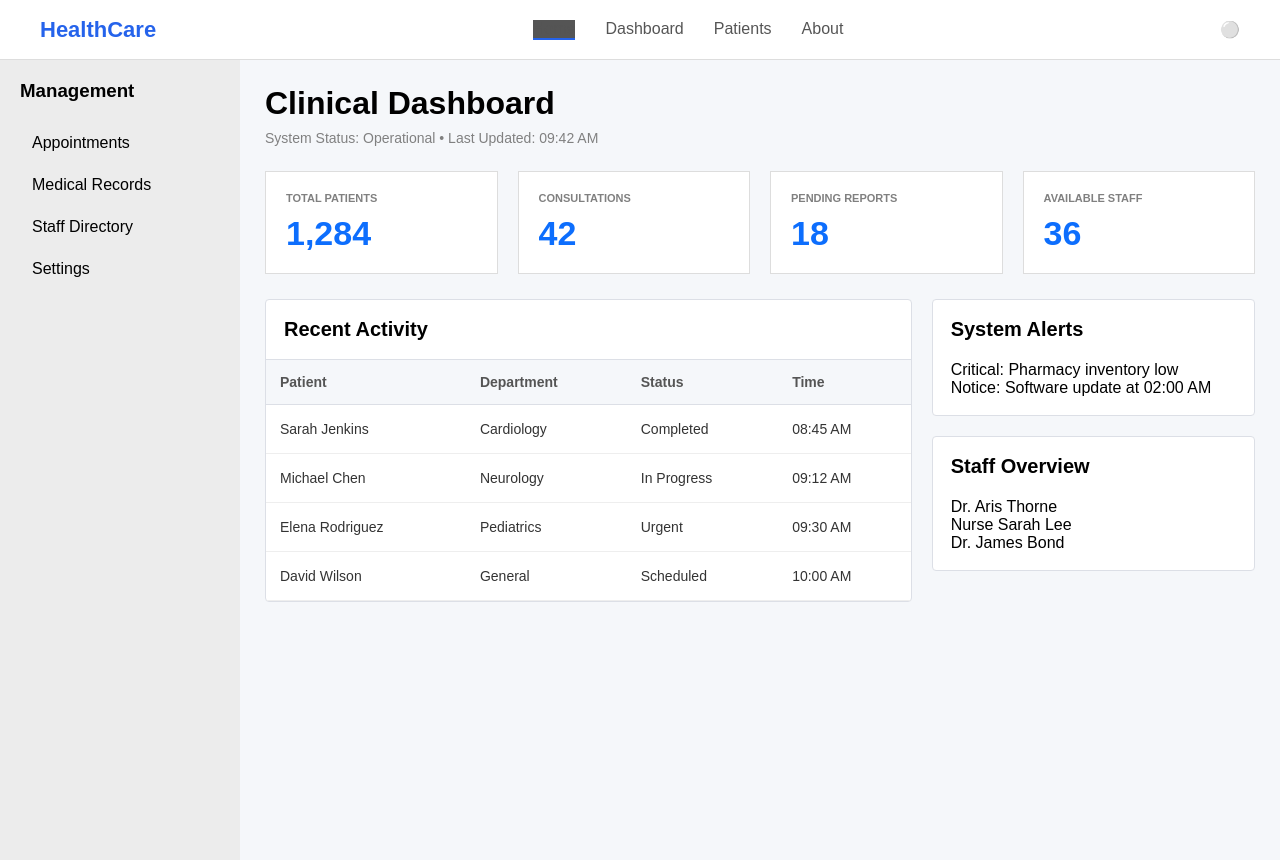
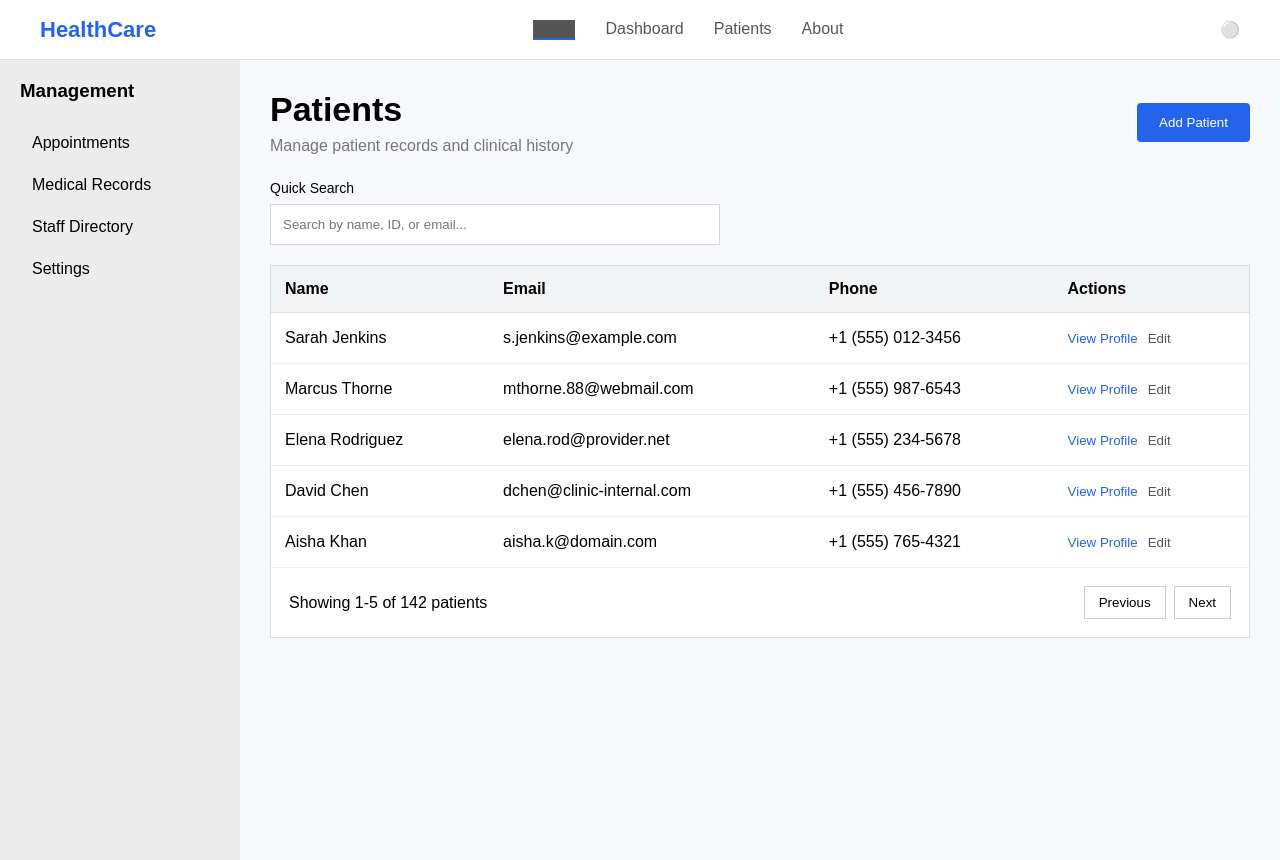
Before and after one commit to Rida1019-taki/HealthCare-Frontend, a React (Create React App) app: page /patients in a window 1280 px wide. Built offline with nearby package versions, Linux system fonts and the light colour scheme.

Commit message:
patients

```diff
--- a/package.json
+++ b/package.json
@@ -9,6 +9,7 @@
     "@testing-library/user-event": "^13.5.0",
     "react": "^19.2.7",
     "react-dom": "^19.2.7",
+    "react-router-dom": "^7.18.1",
     "react-scripts": "5.0.1",
     "web-vitals": "^2.1.4"
   },
--- a/src/app/App.js
+++ b/src/app/App.js
@@ -1,9 +1,17 @@
-/*import Home from '../pages/Home/Home';*/
+import Home from '../pages/Home/Home';
 import Dashboard from '../pages/Dashboard/Dashboard';
+import { Routes, Route } from "react-router-dom";
+import Patients from "../pages/Patients/Patients";
 import './App.css';
 
 function App() {
-  return <Dashboard/>;
+  return (
+      <Routes>
+        <Route path="/" element={<Home />} />
+        <Route path="/dashboard" element={<Dashboard />} />
+        <Route path="/patients" element={<Patients />} />
+      </Routes>
+  );
 }
 
 export default App;
--- /dev/null
+++ b/src/components/PatientsTable/PatientsTable.css
@@ -0,0 +1,55 @@
+.table-container{
+    background:white;
+    border:1px solid #ddd;
+}
+
+table{
+    width:100%;
+    border-collapse:collapse;
+}
+
+th{
+    background:#f2f3f5;
+    text-align:left;
+    padding:14px;
+    border-bottom:1px solid #ddd;
+}
+
+td{
+    padding:16px 14px;
+    border-bottom:1px solid #eee;
+}
+
+tr:hover{
+    background:#fafafa;
+}
+
+.profile-btn{
+    background:none;
+    border:none;
+    color:#2563eb;
+    cursor:pointer;
+    margin-right:10px;
+}
+
+.edit-btn{
+    background:none;
+    border:none;
+    color:#555;
+    cursor:pointer;
+}
+
+.footer{
+    display:flex;
+    justify-content:space-between;
+    align-items:center;
+    padding:18px;
+}
+
+.footer button{
+    padding:8px 14px;
+    border:1px solid #ccc;
+    background:white;
+    cursor:pointer;
+    margin-left:8px;
+}
--- /dev/null
+++ b/src/components/PatientsTable/PatientsTable.jsx
@@ -0,0 +1,101 @@
+import "./PatientsTable.css";
+
+const patients = [
+    {
+        name:"Sarah Jenkins",
+        email:"s.jenkins@example.com",
+        phone:"+1 (555) 012-3456"
+    },
+    {
+        name:"Marcus Thorne",
+        email:"mthorne.88@webmail.com",
+        phone:"+1 (555) 987-6543"
+    },
+    {
+        name:"Elena Rodriguez",
+        email:"elena.rod@provider.net",
+        phone:"+1 (555) 234-5678"
+    },
+    {
+        name:"David Chen",
+        email:"dchen@clinic-internal.com",
+        phone:"+1 (555) 456-7890"
+    },
+    {
+        name:"Aisha Khan",
+        email:"aisha.k@domain.com",
+        phone:"+1 (555) 765-4321"
+    }
+];
+
+export default function PatientsTable(){
+
+    return(
+
+        <div className="table-container">
+
+            <table>
+
+                <thead>
+
+                <tr>
+
+                    <th>Name</th>
+
+                    <th>Email</th>
+
+                    <th>Phone</th>
+
+                    <th>Actions</th>
+
+                </tr>
+
+                </thead>
+
+                <tbody>
+
+                {patients.map((patient,index)=>(
+
+                    <tr key={index}>
+
+                        <td>{patient.name}</td>
+
+                        <td>{patient.email}</td>
+
+                        <td>{patient.phone}</td>
+
+                        <td>
+
+                            <button className="profile-btn">View Profile</button>
+
+                            <button className="edit-btn">Edit</button>
+
+                        </td>
+
+                    </tr>
+
+                ))}
+
+                </tbody>
+
+            </table>
+
+            <div className="footer">
+
+                <p>Showing 1-5 of 142 patients</p>
+
+                <div>
+
+                    <button>Previous</button>
+
+                    <button>Next</button>
+
+                </div>
+
+            </div>
+
+        </div>
+
+    );
+
+}
--- /dev/null
+++ b/src/components/SearchBar/SearchBar.css
@@ -0,0 +1,16 @@
+.search-box{
+    margin-bottom:20px;
+}
+
+.search-box label{
+    display:block;
+    margin-bottom:8px;
+    font-size:14px;
+}
+
+.search-box input{
+    width:450px;
+    padding:12px;
+    border:1px solid #d6d6d6;
+    outline:none;
+}
--- /dev/null
+++ b/src/components/SearchBar/SearchBar.jsx
@@ -0,0 +1,16 @@
+import "./SearchBar.css";
+
+export default function SearchBar() {
+    return (
+        <div className="search-box">
+
+            <label>Quick Search</label>
+
+            <input
+                type="text"
+                placeholder="Search by name, ID, or email..."
+            />
+
+        </div>
+    );
+}
--- a/src/index.js
+++ b/src/index.js
@@ -3,12 +3,13 @@ import ReactDOM from 'react-dom/client';
 import './index.css';
 import App from './app/App';
 import reportWebVitals from './reportWebVitals';
+import {BrowserRouter} from "react-router-dom";
 
 const root = ReactDOM.createRoot(document.getElementById('root'));
 root.render(
-  <React.StrictMode>
+  <BrowserRouter>
     <App />
-  </React.StrictMode>
+  </BrowserRouter>
 );
 
 // If you want to start measuring performance in your app, pass a function
--- a/src/pages/Patients/Patients.css
+++ b/src/pages/Patients/Patients.css
@@ -0,0 +1,39 @@
+.patients-page{
+    display:flex;
+}
+
+.patients-content{
+    flex:1;
+    background:#f7f8fc;
+    padding:30px;
+    min-height:100vh;
+}
+
+.header{
+    display:flex;
+    justify-content:space-between;
+    align-items:center;
+    margin-bottom:25px;
+}
+
+.header h1{
+    font-size:34px;
+    margin-bottom:8px;
+}
+
+.header p{
+    color:#777;
+}
+
+.add-btn{
+    background:#2563eb;
+    color:white;
+    border:none;
+    padding:12px 22px;
+    cursor:pointer;
+    border-radius:4px;
+}
+
+.add-btn:hover{
+    background:#1d4ed8;
+}
--- a/src/pages/Patients/Patients.jsx
+++ b/src/pages/Patients/Patients.jsx
@@ -0,0 +1,40 @@
+import Navbar from "../../components/Navbar/Navbar";
+import Sidebar from "../../components/Sidebar/Sidebar";
+import SearchBar from "../../components/SearchBar/SearchBar";
+import PatientsTable from "../../components/PatientsTable/PatientsTable";
+
+import "./Patients.css";
+
+export default function Patients() {
+    return (
+        <>
+            <Navbar />
+
+            <div className="patients-page">
+                <Sidebar />
+
+                <main className="patients-content">
+
+                    <div className="header">
+
+                        <div>
+                            <h1>Patients</h1>
+                            <p>Manage patient records and clinical history</p>
+                        </div>
+
+                        <button className="add-btn">
+                            Add Patient
+                        </button>
+
+                    </div>
+
+                    <SearchBar />
+
+                    <PatientsTable />
+
+                </main>
+
+            </div>
+        </>
+    );
+}
```
Also changed, not shown: 1 other file (tests, documents, lock files or other folders).
